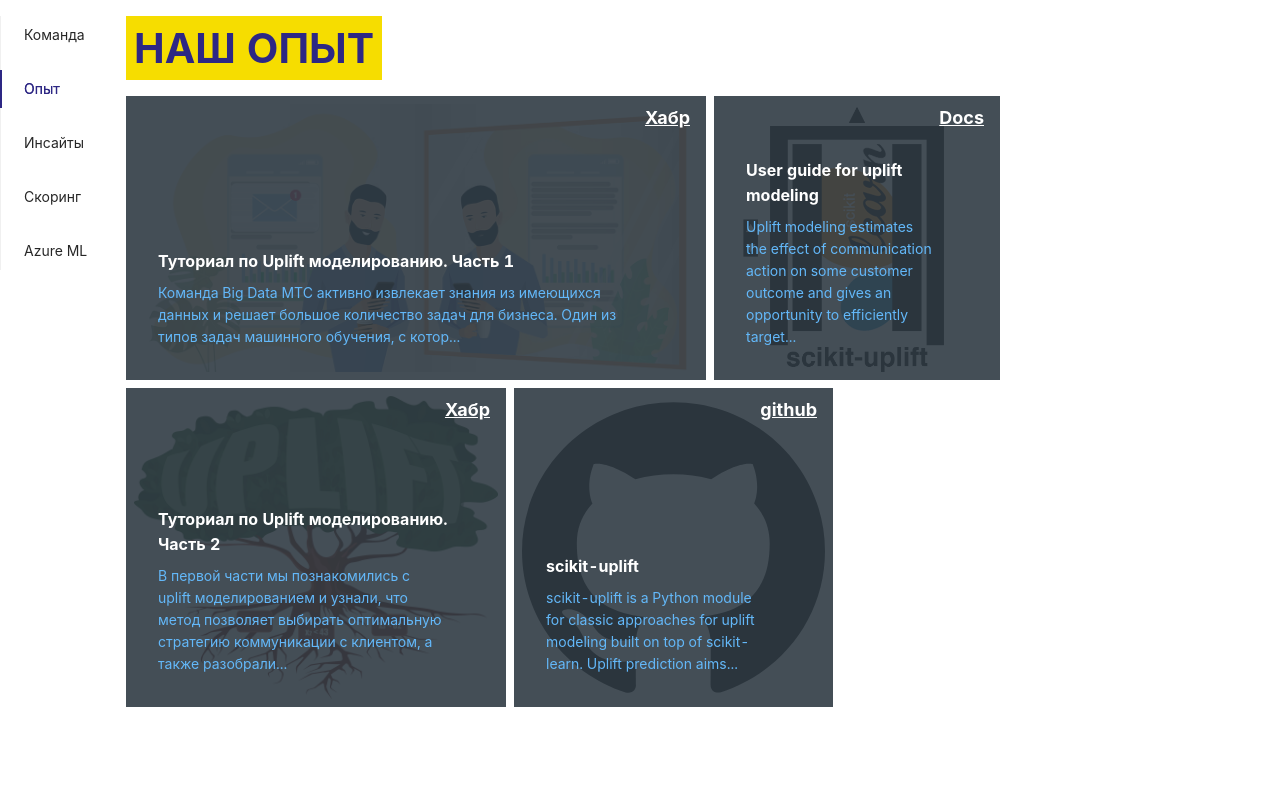
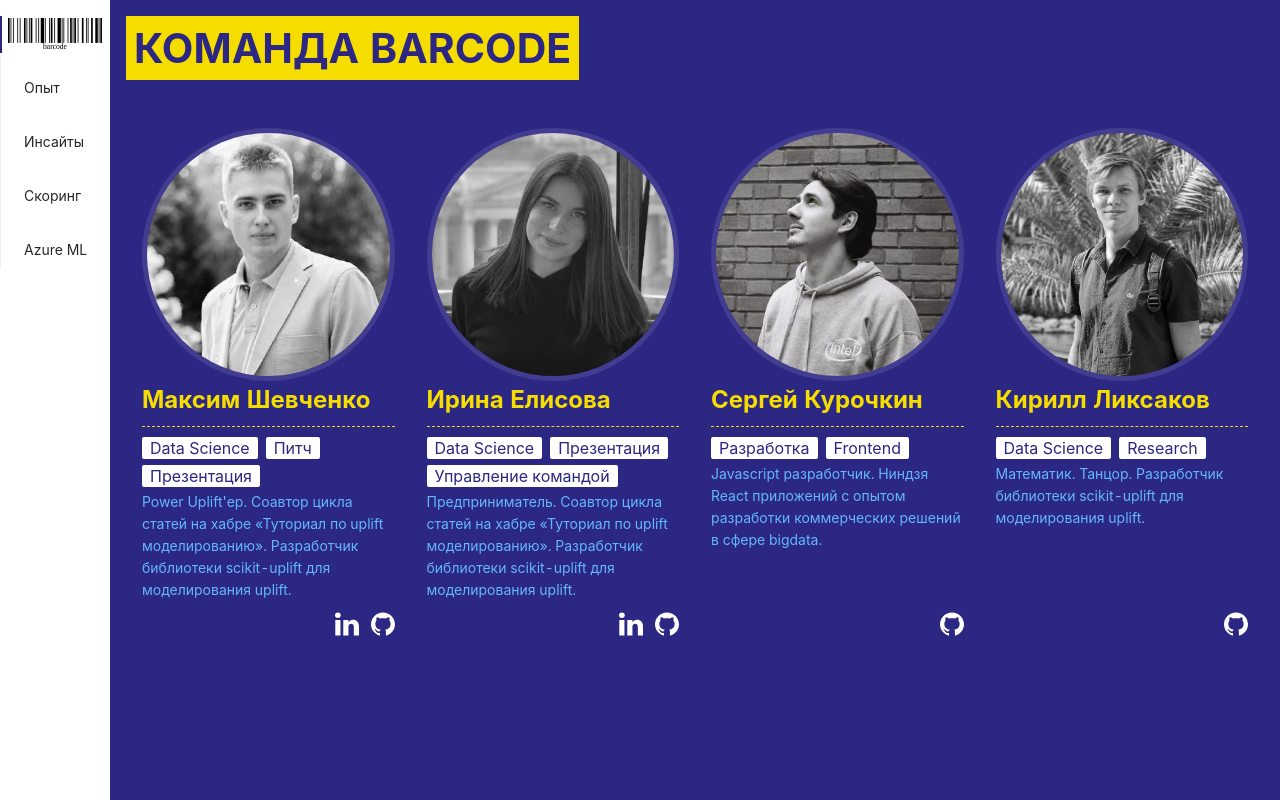
Before and after one commit to kurochkinSergei/bigtarget_barcode, a React (Create React App) app: page / in a window 1280 px wide. Built offline with nearby package versions, Linux system fonts and the light colour scheme.

Commit message:
update team

```diff
--- a/src/components/Layout/Layout.jsx
+++ b/src/components/Layout/Layout.jsx
@@ -1,6 +1,8 @@
 import React, { useState } from "react";
 import { tabs, tabContent } from "./index";
 import { elPurple, white } from "constants/colors";
+
+import barcode from "assets/barcode.svg";
 
 import "./Layout.scss";
 import { Tabs } from "antd";
@@ -8,11 +10,12 @@
 
 const Layout = () => {
   // const tab = parseUrl
-  const defaultActiveKey = tabs[1].id;
+  const defaultActiveKey = tabs[0].id;
   const [activeTab, setActiveTab] = useState(defaultActiveKey);
 
   return (
     <div className="layout">
+      {/* <img className="barcode" src={barcode} alt="barcode" /> */}
       <div className="tabbar">
         <Tabs
           defaultActiveKey={defaultActiveKey}
@@ -20,7 +23,16 @@
           tabPosition="right"
         >
           {tabs.map((tab) => (
-            <TabPane tab={tab.label} key={tab.id} />
+            <TabPane
+              tab={
+                tab.id === "team" ? (
+                  <img src={barcode} className="barcode" alt="barcode" />
+                ) : (
+                  tab.label
+                )
+              }
+              key={tab.id}
+            />
           ))}
         </Tabs>
       </div>
--- a/src/components/Layout/Layout.scss
+++ b/src/components/Layout/Layout.scss
@@ -9,6 +9,18 @@
   min-width: 1280px;
   height: 100%;
   // padding: 0 16px;
+}
+
+.barcode {
+  // position: fixed;
+  // bottom: 8px;
+  // left: 8px;
+  width: 94px;
+  // z-index: 101;
+}
+
+.ant-tabs-tab:first-child {
+  padding: 2px 8px !important;
 }
 
 .tabbar {
--- a/src/components/Layout/index.js
+++ b/src/components/Layout/index.js
@@ -8,7 +8,7 @@
 export const tabs = [
   {
     id: "team",
-    label: "Команда",
+    label: "barcode",
   },
   {
     id: "publications",
--- a/src/components/Publications/Publications.jsx
+++ b/src/components/Publications/Publications.jsx
@@ -10,7 +10,7 @@
 const Publications = () => {
   return (
     <>
-      <div className="content-header">Наш опыт</div>
+      <div className="content-header">Экспертиза uplift моделирования</div>
 
       <div className="publications">
         <Publication
--- a/src/components/Team/Team.jsx
+++ b/src/components/Team/Team.jsx
@@ -4,9 +4,8 @@
 const Team = () => {
   return (
     <>
-      <div className="content-header">Наша команда</div>
+      <div className="content-header">Команда barcode</div>
       <TeamList />
-      {/* <div className="content-header">Публикации</div> */}
     </>
   );
 };
--- a/src/components/Team/TeamList/index.js
+++ b/src/components/Team/TeamList/index.js
@@ -7,6 +7,8 @@
   ds: "Data Science",
   dev: "Разработка",
   pitch: "Питч",
+  fe: "Frontend",
+  rs: "Research",
   presentation: "Презентация",
   management: "Управление командой",
 };
@@ -19,7 +21,7 @@
     roles: ["ds", "pitch", "presentation"],
     github: "https://github.com/maks-sh",
     linkedin: "https://www.linkedin.com/in/maks-sh/",
-    description: "",
+    description: `Power Uplift'ер. Соавтор цикла статей на хабре «Туториал по uplift моделированию». Разработчик библиотеки scikit-uplift для моделирования uplift.`,
   },
   {
     id: "irina",
@@ -28,22 +30,25 @@
     roles: ["ds", "presentation", "management"],
     github: "https://github.com/ElisovaIra",
     linkedin: "https://www.linkedin.com/in/irina-elisova-23b4b4bb/",
-    description: "",
+    description:
+      "Предприниматель. Соавтор цикла статей на хабре «Туториал по uplift моделированию». Разработчик библиотеки scikit-uplift для моделирования uplift.",
   },
   {
     id: "sergei",
     img: sergeiImg,
     name: "Сергей Курочкин",
-    roles: ["dev"],
+    roles: ["dev", "fe"],
     github: "https://github.com/kurochkinSergei",
-    description: "",
+    description:
+      "Javascript разработчик. Ниндзя React приложений с опытом разработки коммерческих решений в сфере bigdata.",
   },
   {
     id: "sergei",
     img: kirillImg,
     name: "Кирилл Ликсаков",
-    roles: ["ds"],
+    roles: ["ds", "rs"],
     github: "https://github.com/kirrlix1994",
-    description: "",
+    description:
+      "Математик. Танцор. Разработчик библиотеки scikit-uplift для моделирования uplift.",
   },
 ];
--- a/src/components/Team/TeamMember/TeamMember.scss
+++ b/src/components/Team/TeamMember/TeamMember.scss
@@ -3,7 +3,7 @@
 .team-member {
   position: relative;
   width: 360px;
-  height: 480px;
+  height: 540px;
   padding: 16px;
   background: $elPurple;
 
@@ -23,6 +23,10 @@
     color: $elYellow;
   }
 
+  .description {
+    color: $elBlue;
+  }
+
   .social {
     position: absolute;
     bottom: 16px;
```
Also changed, not shown: src/assets/barcode.svg (added).
